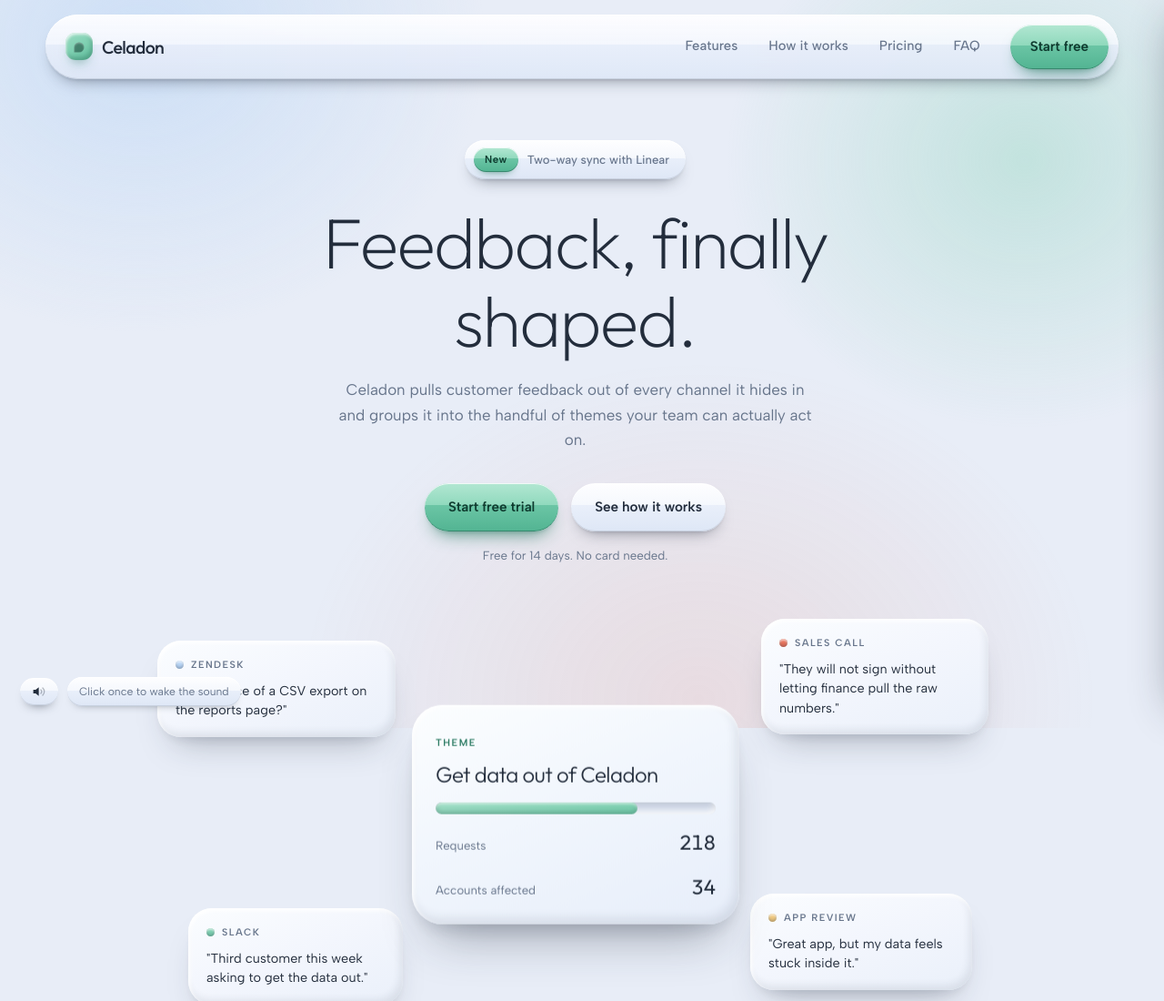
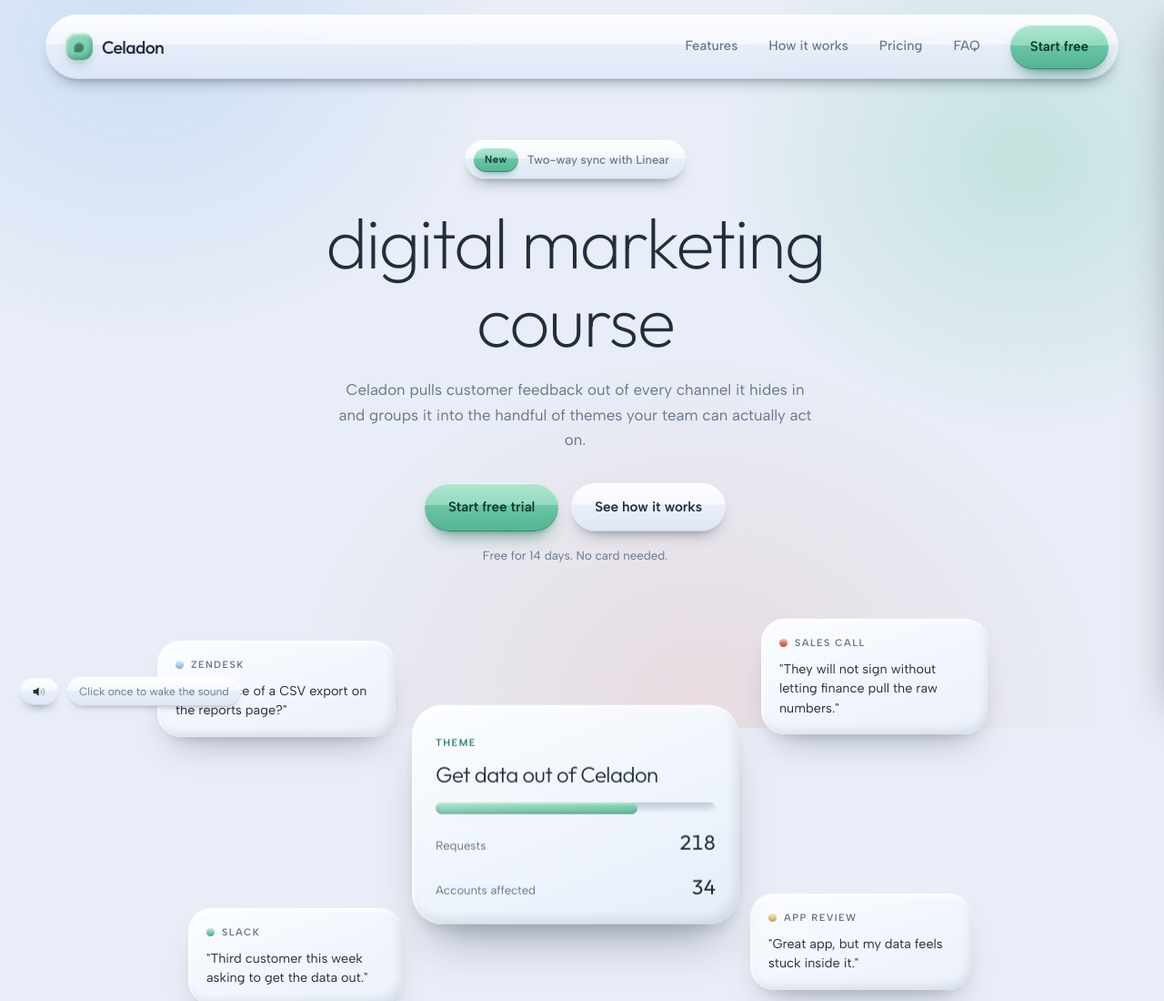
Before and after one commit to reenuriya402-source/reenadevi2026-dm, a plain HTML site: page index.html in a window 1280 px wide. Shown: the top 1100 px of the page at 91% size. Drawn offline with Linux system fonts and the light colour scheme.

Commit message:
Update index.html

```diff
--- a/index.html
+++ b/index.html
@@ -78,7 +78,7 @@
             <section class="hero">
                 <div class="shell">
                     <span class="pill rv"><b>New</b> Two-way sync with Linear</span>
-                    <h1 class="rv d1">Feedback, finally shaped.</h1>
+                    <h1 class="rv d1">digital marketing course</h1>
                     <p class="sub rv d2">Celadon pulls customer feedback out of every channel it hides in and groups it into the handful of themes your team can actually act on.</p>
                     <div class="acts rv d3">
                         <a class="btn solid" href="#start">Start free trial</a>
```
